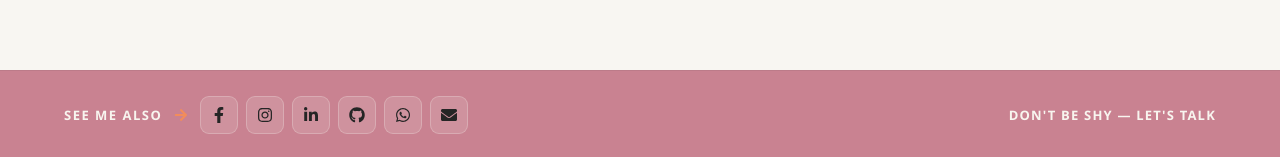
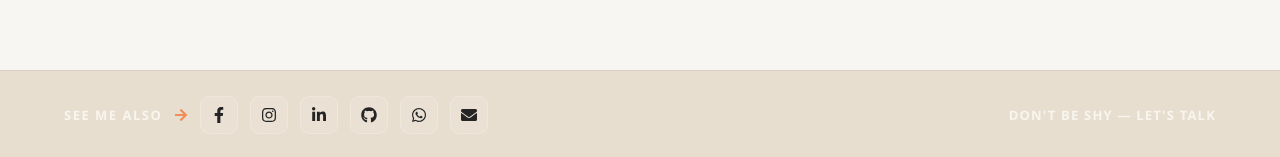
Before and after one commit to khalidmuhamadmuhamad80-arch/portfolio-frontend, a React app: page / in a window 1280 px wide. Shown: the part 4059-4216 px from the top of the page. Built offline with nearby package versions, Linux system fonts and the light colour scheme; no server answers; the HTML template or start-up script is replaced by a standard one.

Commit message:
Generate unique service slugs automatically

```diff
--- a/src/components/Footer.css
+++ b/src/components/Footer.css
@@ -14,7 +14,7 @@
   justify-content: space-between;
   gap: 30px;
 
-  background: #c98291;
+  background: #E8DED0;
   color: #f8f5ef;
 
   border-top: 1px solid rgba(37, 37, 37, 0.08);
@@ -58,7 +58,9 @@
 .footer-icons {
   display: flex;
   align-items: center;
-  gap: 8px;
+  justify-content: center;
+  gap: 12px;
+  margin: 0 auto;
 }
 
 .footer-icon {
```
